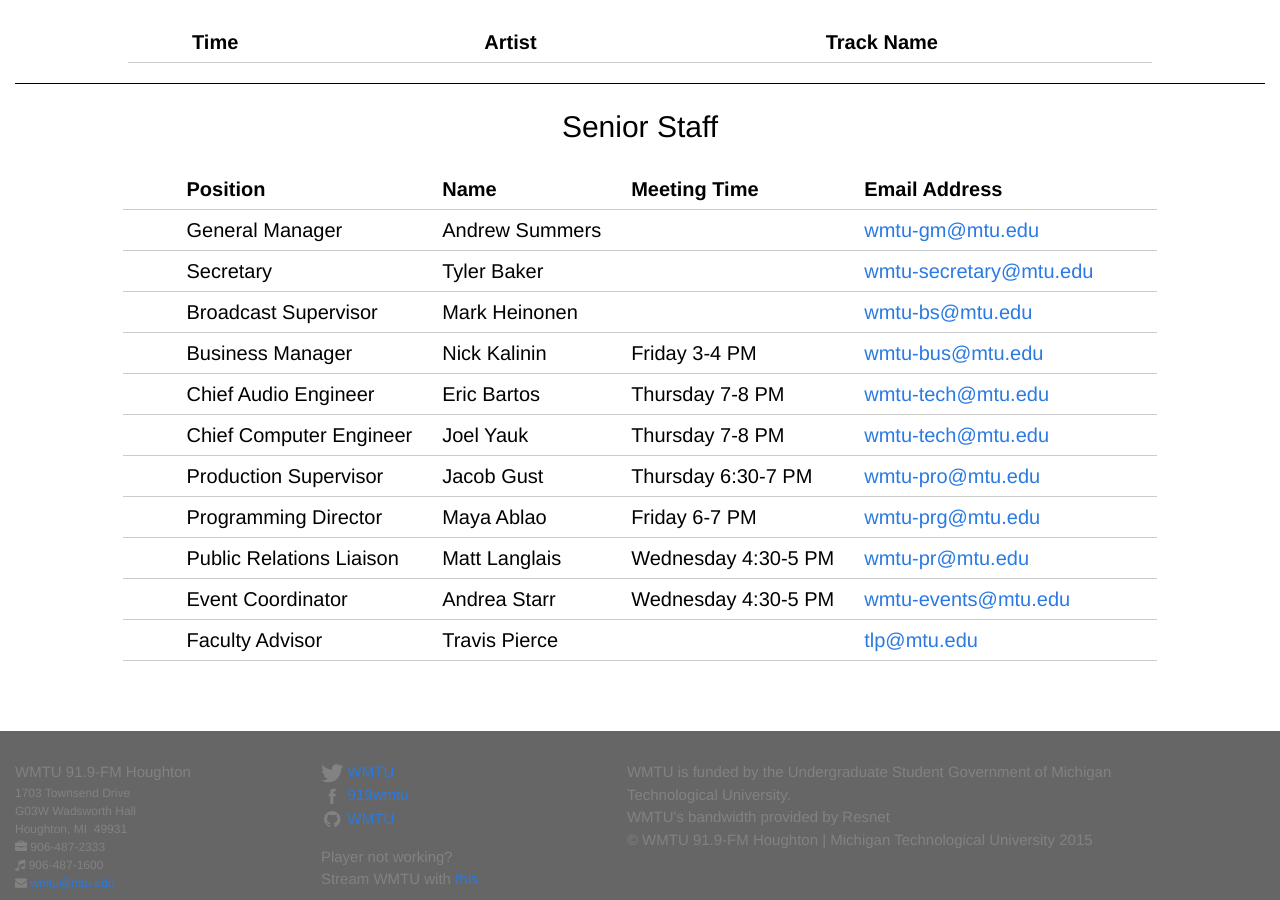
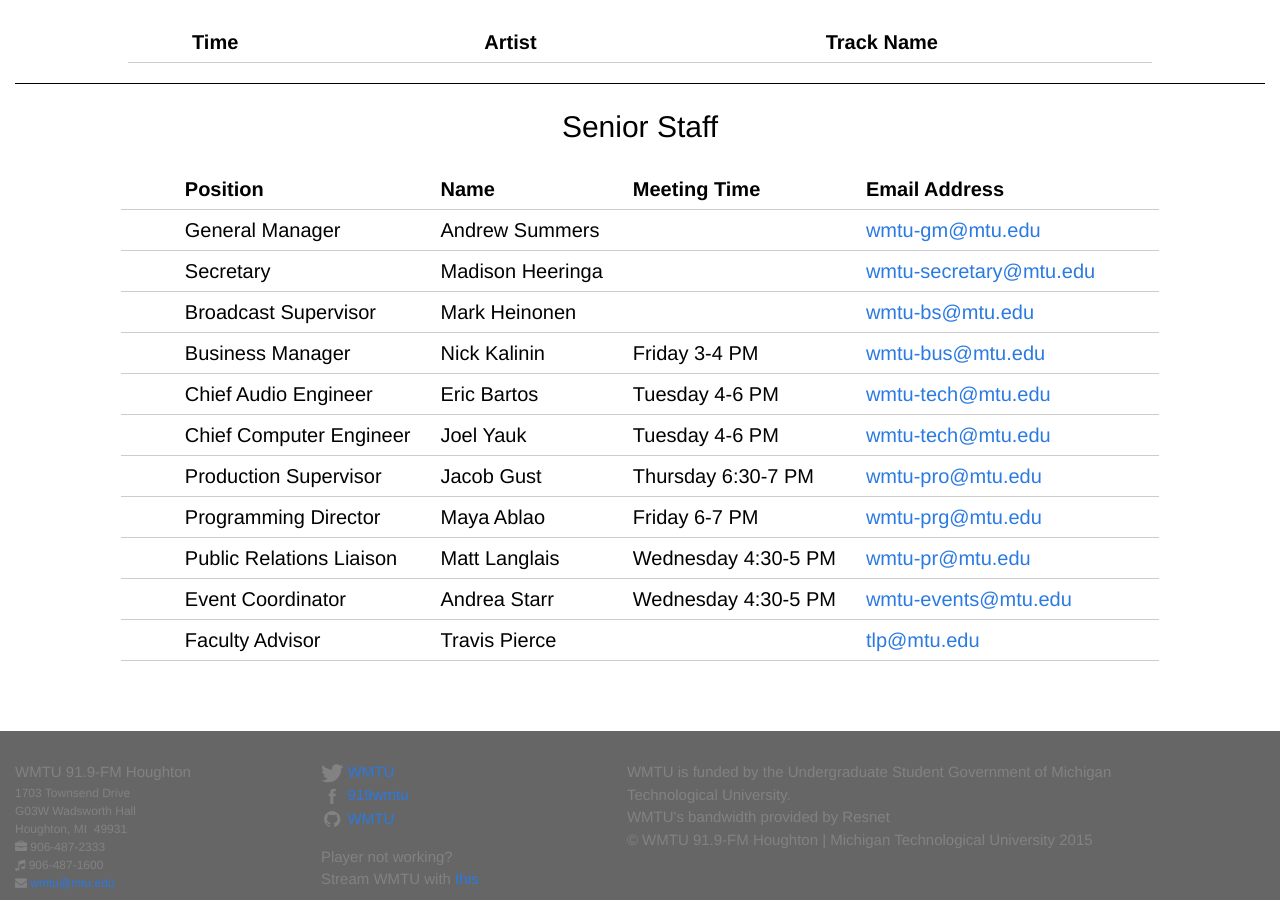
Before and after one commit to WMTU/wmtu.mtu.edu, a Jekyll site: the page built from index.html, in a window 1280 px wide and 900 px high, scrolled down 1368 px. Built offline with Jekyll 4.4.1, drawn with Linux system fonts in a browser that asks for light colours.

Commit message:
Update secretary position and Technology meeting time

```diff
--- a/index.html
+++ b/index.html
@@ -64,7 +64,7 @@ layout: default
           Secretary
         </td>
         <td>
-          Tyler Baker
+          Madison Heeringa
         </td>
         <td>
           &nbsp;
@@ -109,7 +109,7 @@ layout: default
           Eric Bartos
         </td>
         <td>
-          Thursday 7-8 PM
+          Tuesday 4-6 PM
         </td>
         <td>
           <a href="mailto:wmtu-tech@mtu.edu">wmtu-tech@mtu.edu</a>
@@ -123,7 +123,7 @@ layout: default
           Joel Yauk
         </td>
         <td>
-          Thursday 7-8 PM
+          Tuesday 4-6 PM
         </td>
         <td>
           <a href="mailto:wmtu-tech@mtu.edu">wmtu-tech@mtu.edu</a>
```
